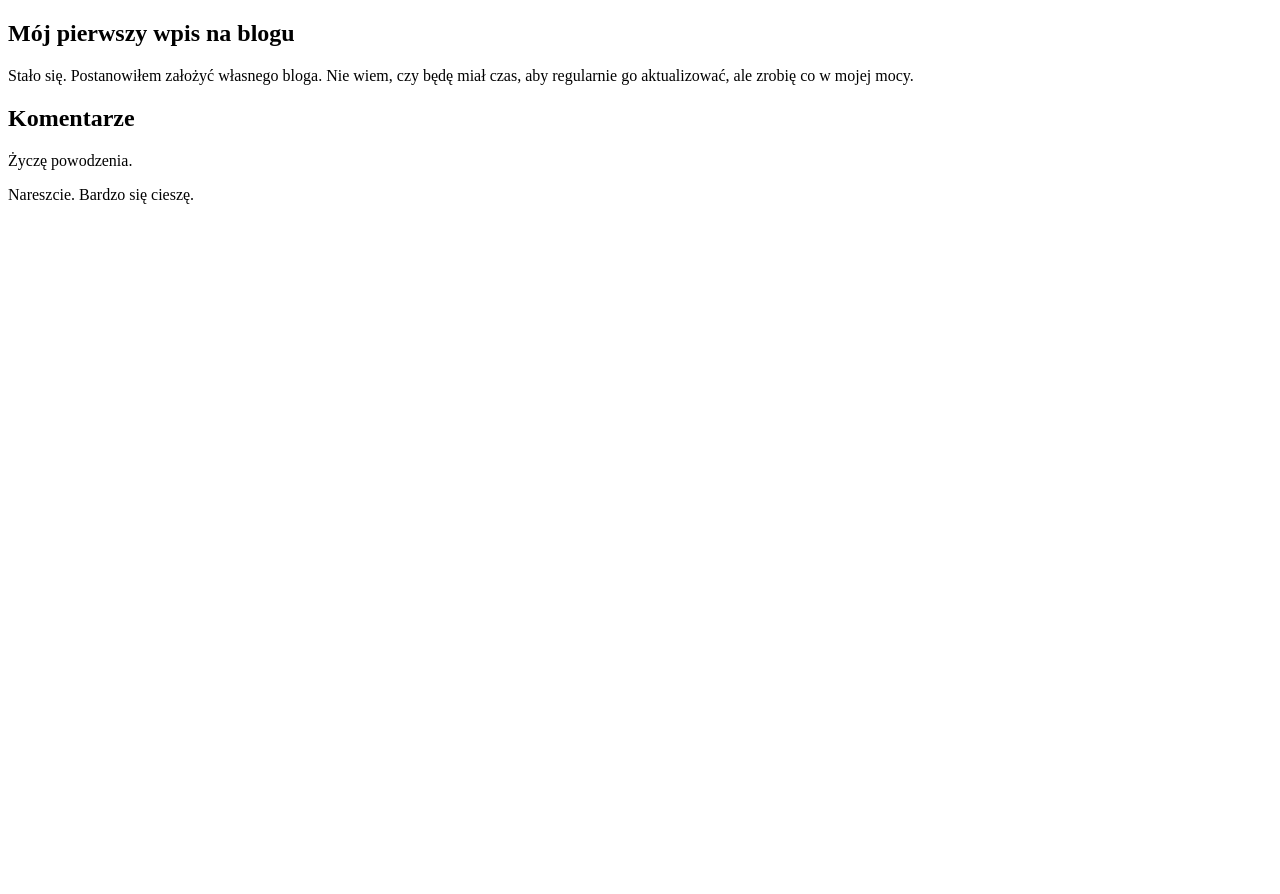
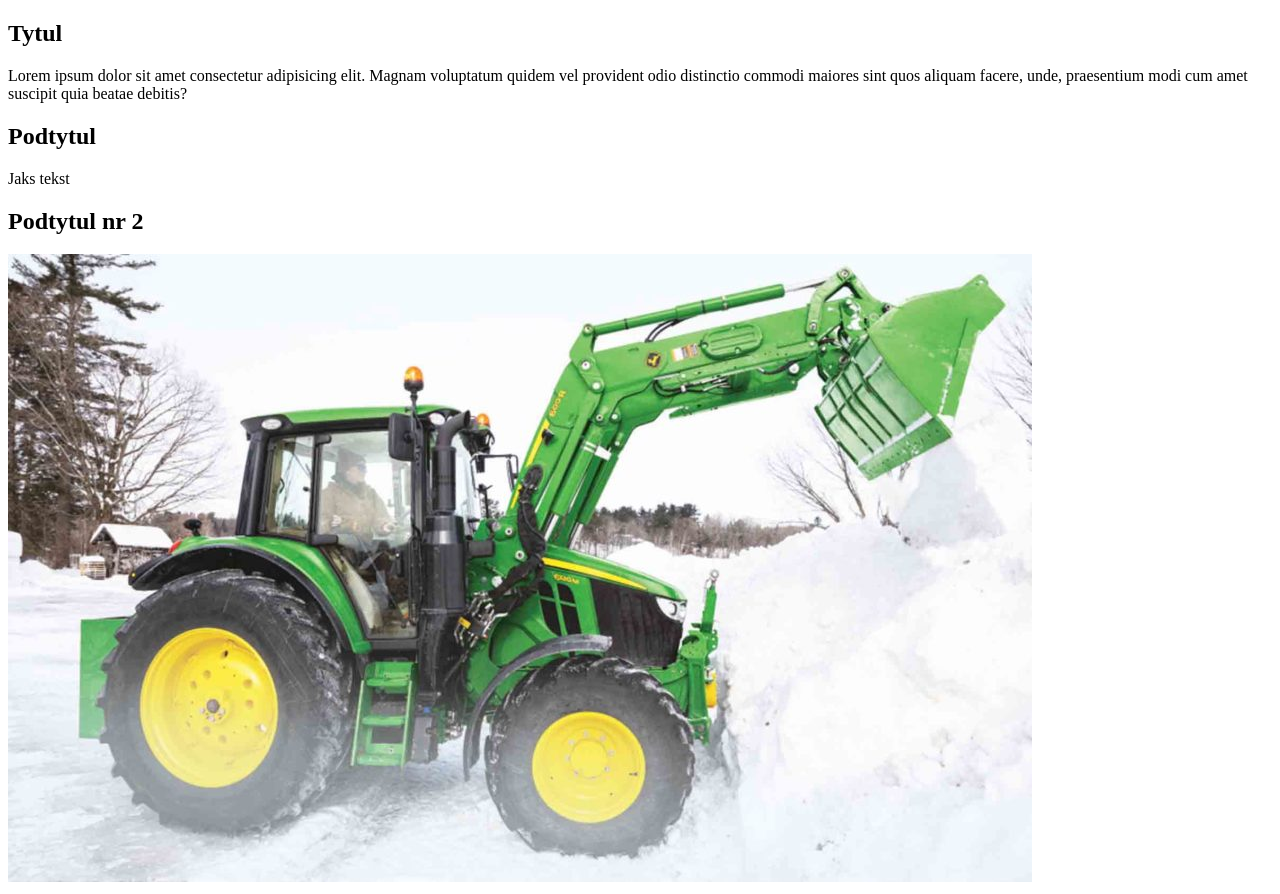
Before and after one commit to piotrbodys/14-html-elementy-komentarze, a plain HTML site: page index.html in a window 1280 px wide. Before the commit the page ends 800 px from the top, so only its background shows below. Drawn offline with Linux system fonts and the light colour scheme.

Commit message:
Zadanie 14 dodalem przykladowy tekst i zdjecie traktora

```diff
--- a/index.html
+++ b/index.html
@@ -9,20 +9,19 @@
 <body>
 
     <article>
-        <h1>Mój pierwszy wpis na blogu</h1>
-        <p>Stało się. Postanowiłem założyć własnego bloga. Nie wiem, czy będę miał czas, aby regularnie go aktualizować, ale zrobię co w mojej mocy.</p>
-        <section>
-            <h2>Komentarze</h2>
-            <article>
-                <p>Życzę powodzenia.</p>
-            </article>
-            <article>
-                <p>Nareszcie. Bardzo się cieszę.</p>
-            </article>
-        </section>
+
+        <h1>Tytul</h1>
+        <p>Lorem ipsum dolor sit amet consectetur adipisicing elit. Magnam voluptatum quidem vel provident odio distinctio commodi maiores sint quos aliquam facere, unde, praesentium modi cum amet suscipit quia beatae debitis?</p>
+
+        <h2>Podtytul</h2>
+
+        <p>Jaks tekst</p>
+
+        <h2>Podtytul nr 2</h2>
+
+        <img src="traktor.jpg" alt="traktor">
+
     </article>
-
-
 
 
 
```
Also changed, not shown: traktor.jpg (added).
